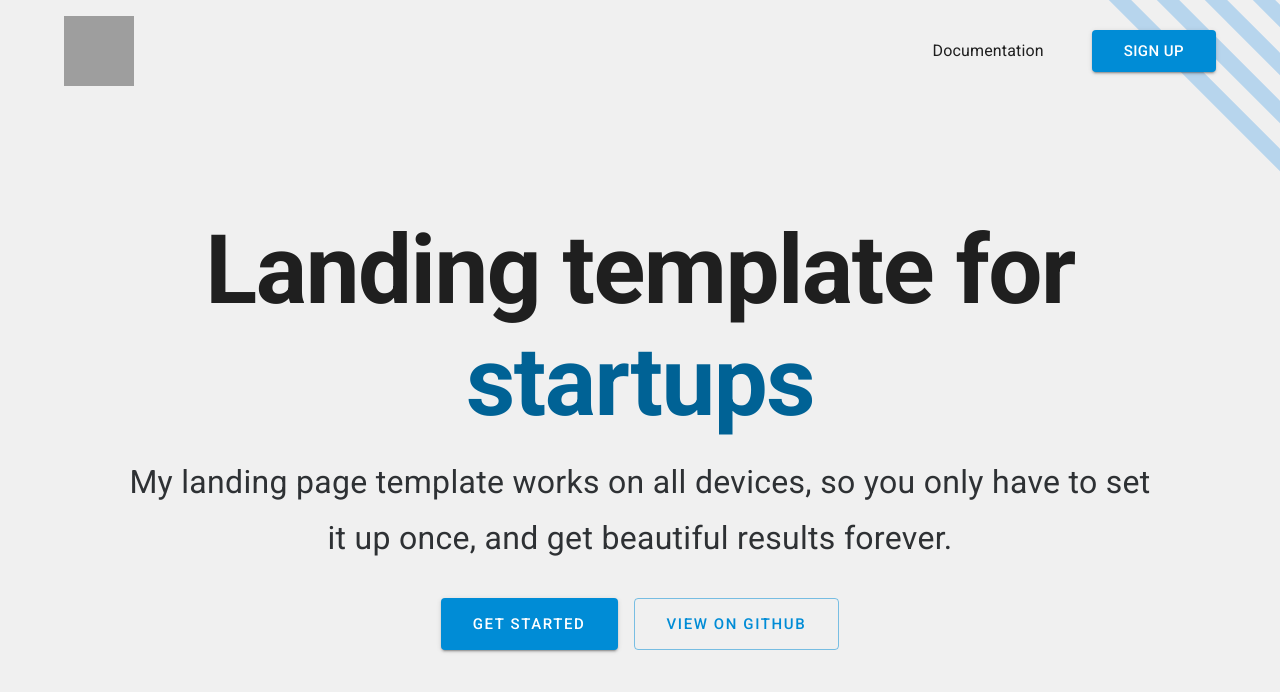
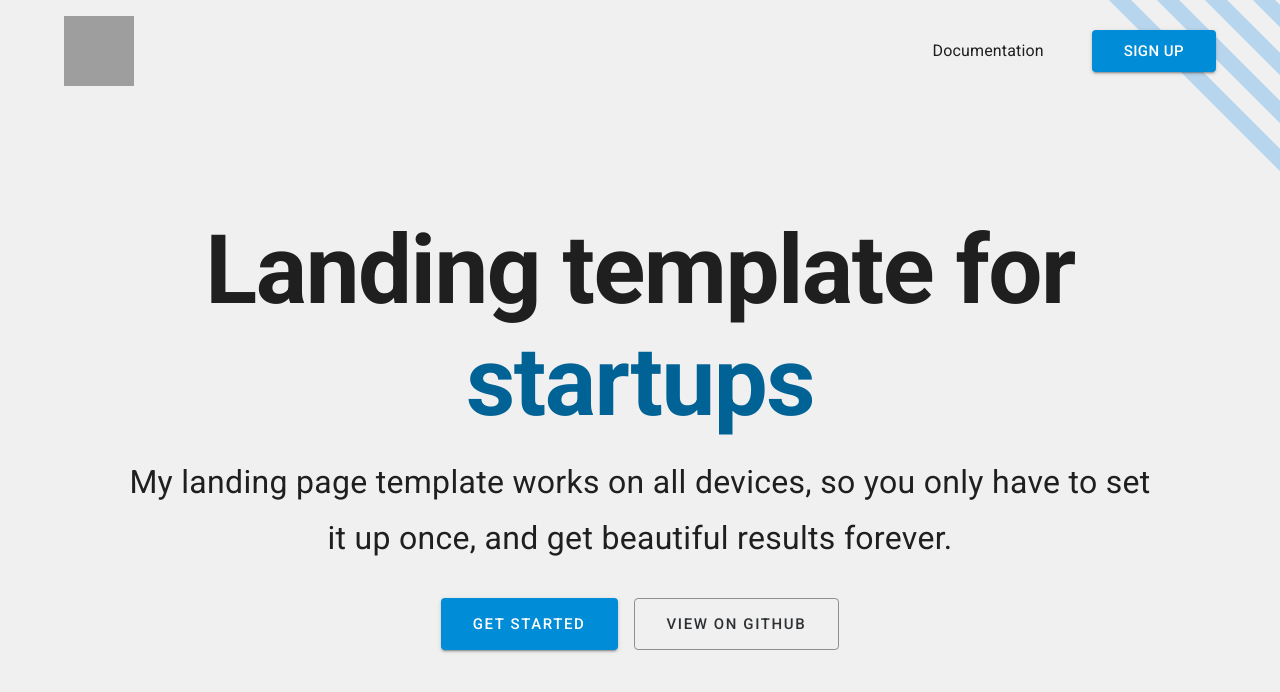
Before and after one commit to 3umaGH/Landing, a React (Vite) app: page / in a window 1280 px wide. Shown: the top 692 px of the page. Built offline with nearby package versions, Linux system fonts and the light colour scheme; grey boxes are pictures that could not be loaded.

Commit message:
subtext color declaration

```diff
--- a/src/App.tsx
+++ b/src/App.tsx
@@ -33,7 +33,7 @@ function App() {
                   default: "#f0f0f0",
                 },
                 subtext: {
-                  dark: "#2E3134",
+                  main: "#2E3134",
                 },
               }
             : {
@@ -45,7 +45,7 @@ function App() {
                   default: "#151719",
                 },
                 subtext: {
-                  dark: "#8e959c",
+                  main: "#8e959c",
                 },
               }),
         },
--- a/src/components/Homepage.tsx
+++ b/src/components/Homepage.tsx
@@ -28,7 +28,7 @@ export const Homepage = () => {
             maxWidth: "1024px",
             typography: "subtitle1",
             fontSize: "2rem",
-            color: theme.palette.subtext.dark,
+            color: theme.palette.subtext,
           }}
         >
           My landing page template works on all devices, so you only have to set
@@ -47,6 +47,7 @@ export const Homepage = () => {
             size="large"
             variant="outlined"
             sx={{ px: 4, py: 1.5, letterSpacing: ".1rem" }}
+            color="subtext"
           >
             View on Github
           </Button>
--- a/src/types/theme.tsx
+++ b/src/types/theme.tsx
@@ -7,13 +7,12 @@ declare module "@emotion/react" {
 declare module "@mui/material/Button" {
   interface ButtonPropsColorOverrides {
     background: true;
+    subtext: true;
   }
 }
 
 declare module "@mui/material/styles" {
   interface Palette {
-    subtext: {
-      dark: string;
-    };
+    subtext: string;
   }
 }
```
